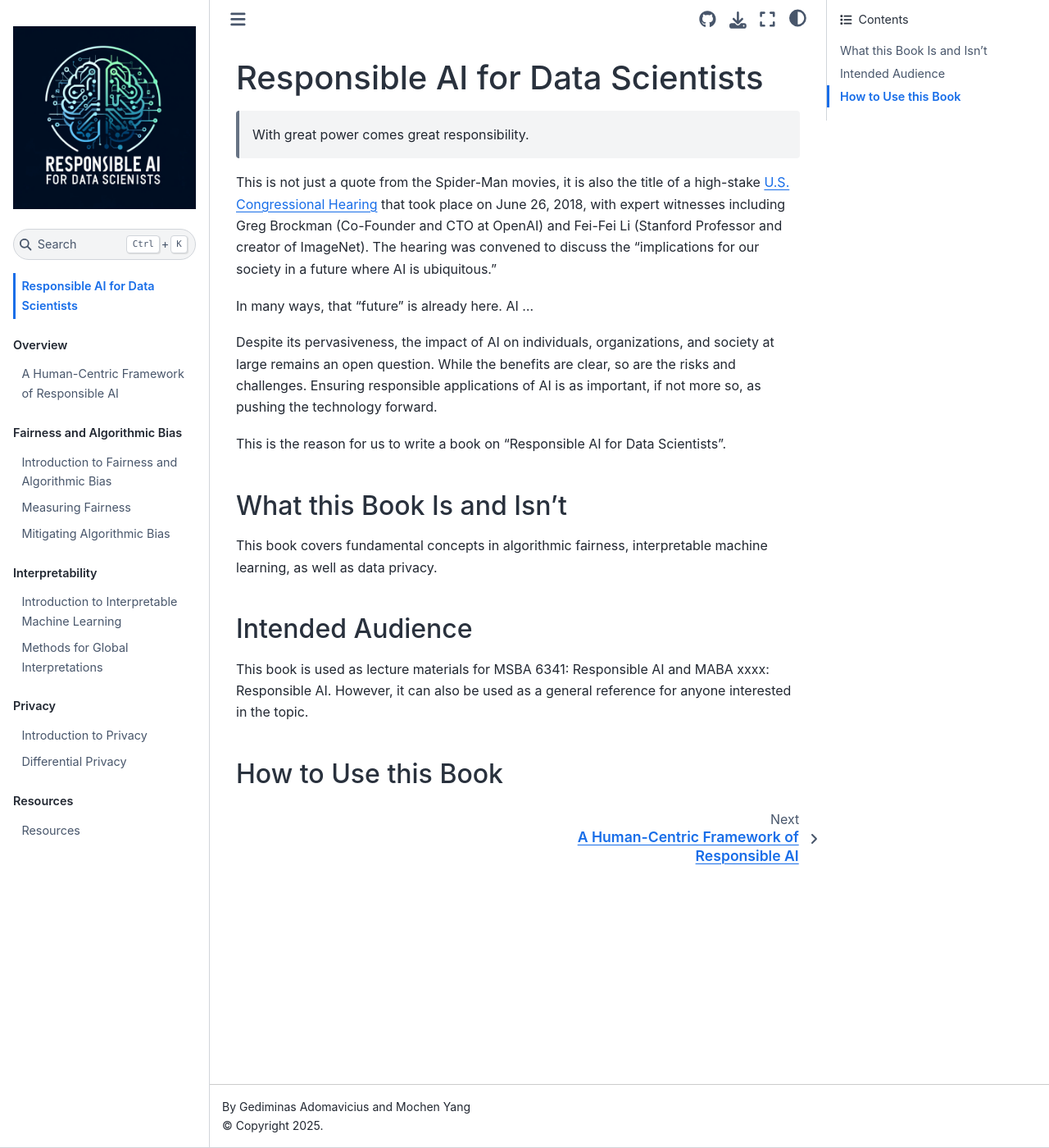
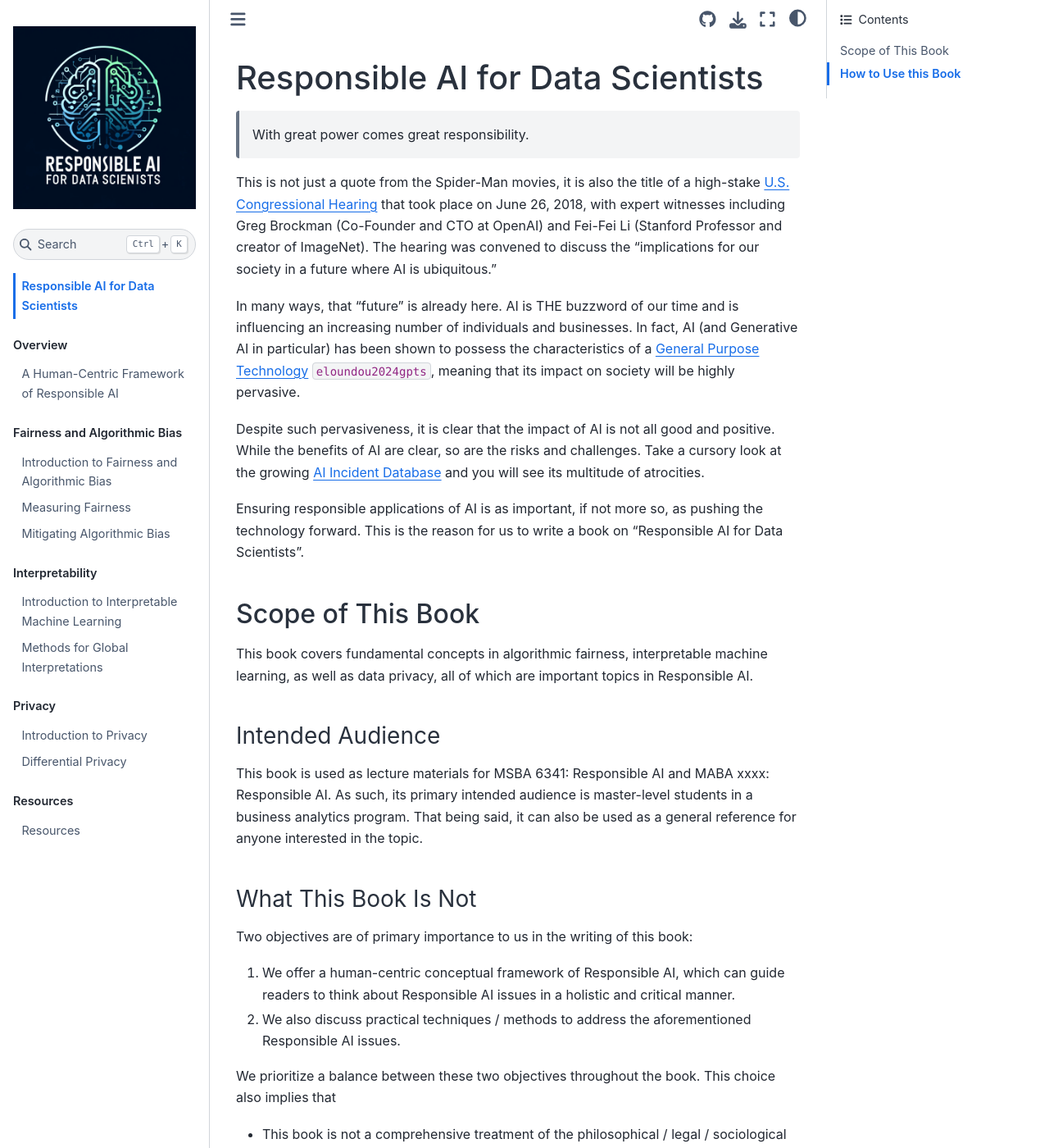
Before and after one commit to mochenyang/Responsible-AI, a Jupyter Book: the page built from book/content/0-1-intro.md, in a window 1280 px wide and 1400 px high. Shown: the whole window at 82% size. Built offline with Jupyter Book 1.0.4 settings and Sphinx 7.4.7 and the Sphinx Book theme 1.1.4, drawn with Linux system fonts in a browser that asks for light colours; pages that are not in the unit, such as notebooks, are missing from menus; cross-references to code outside the pages are shown as plain code; some of the changed text lies outside the part shown.

Commit message:
update intro

```diff
--- a/book/content/0-1-intro.md
+++ b/book/content/0-1-intro.md
@@ -5,18 +5,32 @@
 This is not just a quote from the Spider-Man movies, it is also the title of a high-stake [U.S. Congressional Hearing](https://www.govinfo.gov/content/pkg/CHRG-115hhrg30877/html/CHRG-115hhrg30877.htm) that took place on June 26, 2018, with expert witnesses including Greg Brockman (Co-Founder and CTO at OpenAI) and Fei-Fei Li (Stanford Professor and creator of ImageNet). The hearing was convened to discuss the "implications for our society in a future where AI is
 ubiquitous."
 
-In many ways, that "future" is already here. AI ...
+In many ways, that "future" is already here. AI is THE buzzword of our time and is influencing an increasing number of individuals and businesses. In fact, AI (and Generative AI in particular) has been shown to possess the characteristics of a [General Purpose Technology](https://www.science.org/doi/10.1126/science.adj0998) {cite:p}`eloundou2024gpts`, meaning that its impact on society will be highly pervasive.
 
-Despite its pervasiveness, the impact of AI on individuals, organizations, and society at large remains an open question. While the benefits are clear, so are the risks and challenges. Ensuring responsible applications of AI is as important, if not more so, as pushing the technology forward.
+Despite such pervasiveness, it is clear that the impact of AI is not all good and positive. While the benefits of AI are clear, so are the risks and challenges. Take a cursory look at the growing [AI Incident Database](https://incidentdatabase.ai/) and you will see its multitude of atrocities.
 
-This is the reason for us to write a book on "Responsible AI for Data Scientists".
+Ensuring responsible applications of AI is as important, if not more so, as pushing the technology forward. This is the reason for us to write a book on "Responsible AI for Data Scientists".
 
-## What this Book Is and Isn't
+## Scope of This Book
 
-This book covers fundamental concepts in algorithmic fairness, interpretable machine learning, as well as data privacy.
+This book covers fundamental concepts in algorithmic fairness, interpretable machine learning, as well as data privacy, all of which are important topics in Responsible AI.
 
-## Intended Audience
+### Intended Audience
 
-This book is used as lecture materials for MSBA 6341: Responsible AI and MABA xxxx: Responsible AI. However, it can also be used as a general reference for anyone interested in the topic.
+This book is used as lecture materials for MSBA 6341: Responsible AI and MABA xxxx: Responsible AI. As such, its primary intended audience is master-level students in a business analytics program. That being said, it can also be used as a general reference for anyone interested in the topic.
+
+### What This Book Is Not
+
+Two objectives are of primary importance to us in the writing of this book:
+1. We offer a human-centric conceptual framework of Responsible AI, which can guide readers to think about Responsible AI issues in a holistic and critical manner.
+2. We also discuss practical techniques / methods to address the aforementioned Responsible AI issues.
+
+We prioritize a balance between these two objectives throughout the book. This choice also implies that
+- This book is not a comprehensive treatment of the philosophical / legal / sociological roots of any of the Responsible AI issues.
+- This book is not a most up-to-date collection of techniques / algorithms in the Responsible AI community.
 
 ## How to Use this Book
+
+This book is compiled using [Jupyter Book](https://jupyterbook.org/en/stable/intro.html) and its source is available on [GitHub](https://github.com/mochenyang/Responsible-AI).
+- To read the book in a static format: simply visit [https://mochenyang.github.io/Responsible-AI](https://mochenyang.github.io/Responsible-AI);
+- To edit the book and adapt it for your own purposes, please fork the [repo](https://github.com/mochenyang/Responsible-AI).
--- a/book/references.bib
+++ b/book/references.bib
@@ -2221,3 +2221,14 @@
   journal={arXiv preprint arXiv:2305.15853},
   year={2023}
 }
+
+@article{eloundou2024gpts,
+  title={GPTs are GPTs: Labor market impact potential of LLMs},
+  author={Eloundou, Tyna and Manning, Sam and Mishkin, Pamela and Rock, Daniel},
+  journal={Science},
+  volume={384},
+  number={6702},
+  pages={1306--1308},
+  year={2024},
+  publisher={American Association for the Advancement of Science}
+}
```
